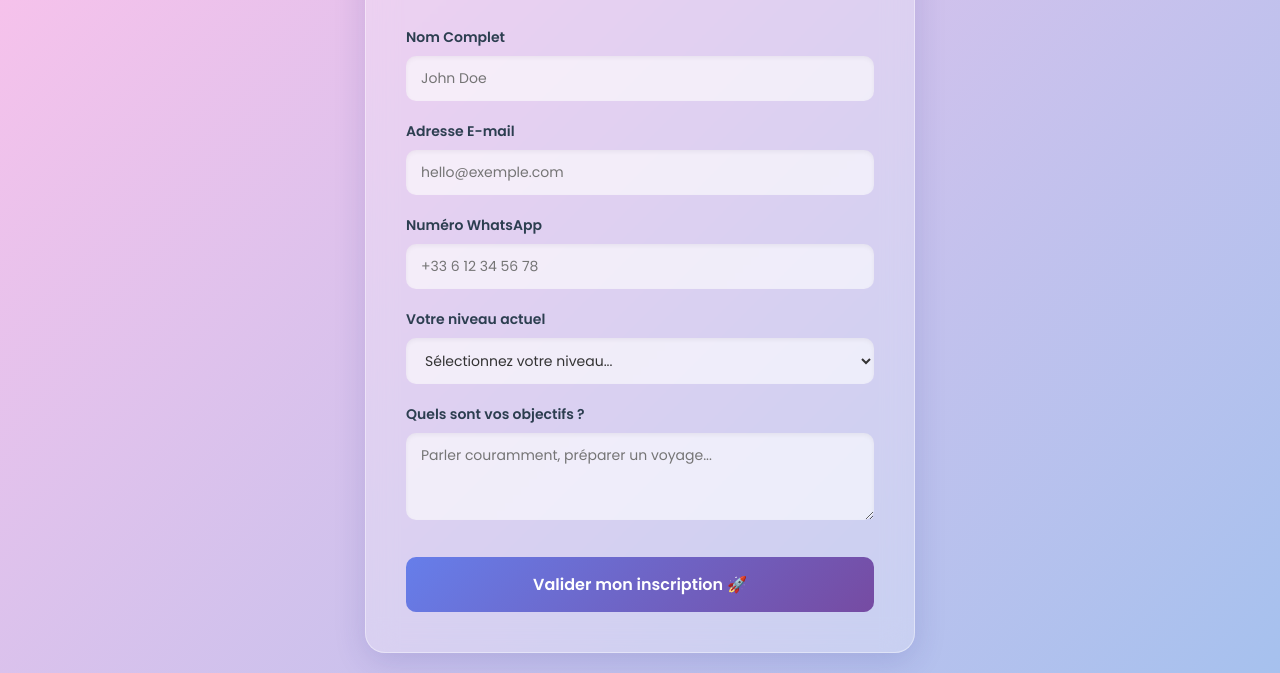
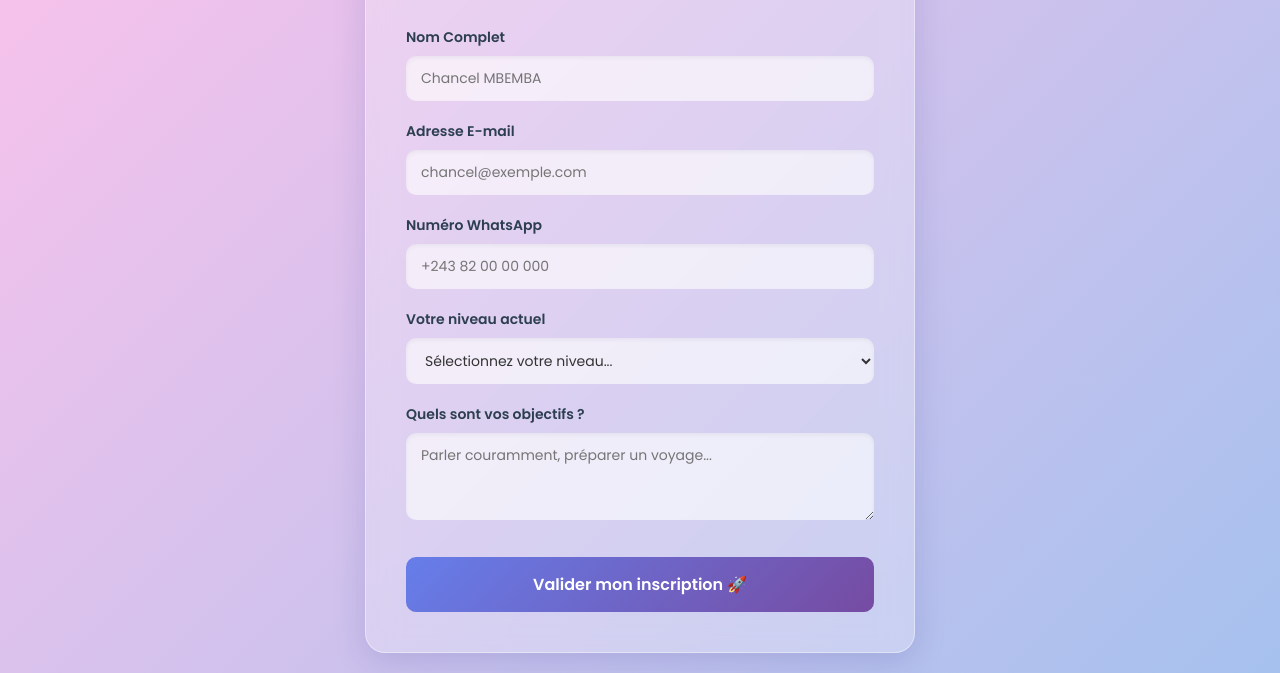
Before and after one commit to ScoltusLeGrand/Registration, a plain HTML site: page index.html in a window 1280 px wide. Shown: the part 132-805 px from the top of the page. Drawn offline with Linux system fonts and the light colour scheme.

Commit message:
Déploiement final

```diff
--- a/index.html
+++ b/index.html
@@ -131,17 +131,17 @@
 
             <div class="input-group">
                 <label for="name">Nom Complet</label>
-                <input type="text" id="name" name="name" placeholder="John Doe" required>
+                <input type="text" id="name" name="name" placeholder="Chancel MBEMBA" required>
             </div>
 
             <div class="input-group">
                 <label for="email">Adresse E-mail</label>
-                <input type="email" id="email" name="email" placeholder="hello@exemple.com" required>
+                <input type="email" id="email" name="email" placeholder="chancel@exemple.com" required>
             </div>
 
             <div class="input-group">
                 <label for="whatsapp">Numéro WhatsApp</label>
-                <input type="tel" id="whatsapp" name="whatsapp" placeholder="+33 6 12 34 56 78" required>
+                <input type="tel" id="whatsapp" name="whatsapp" placeholder="+243 82 00 00 000" required>
             </div>
 
             <div class="input-group">
```
